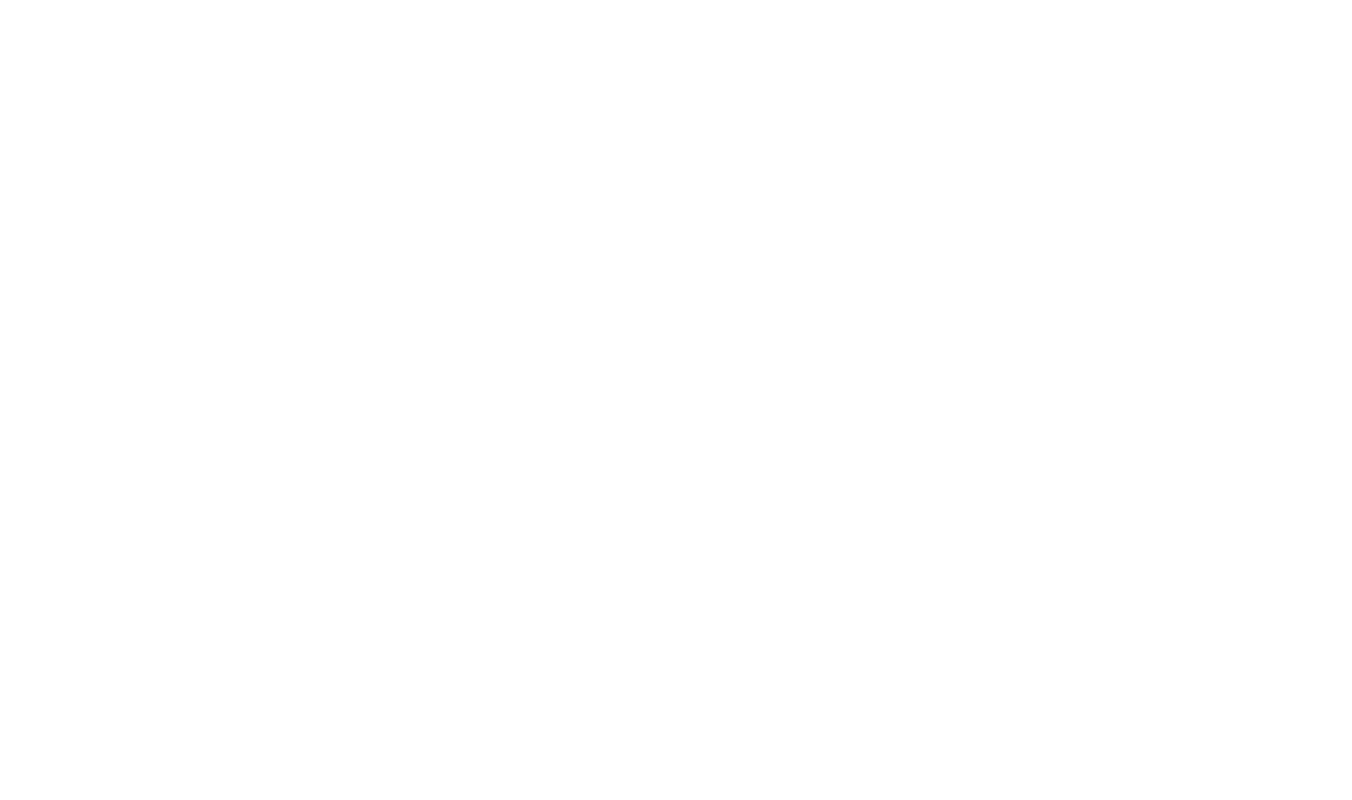
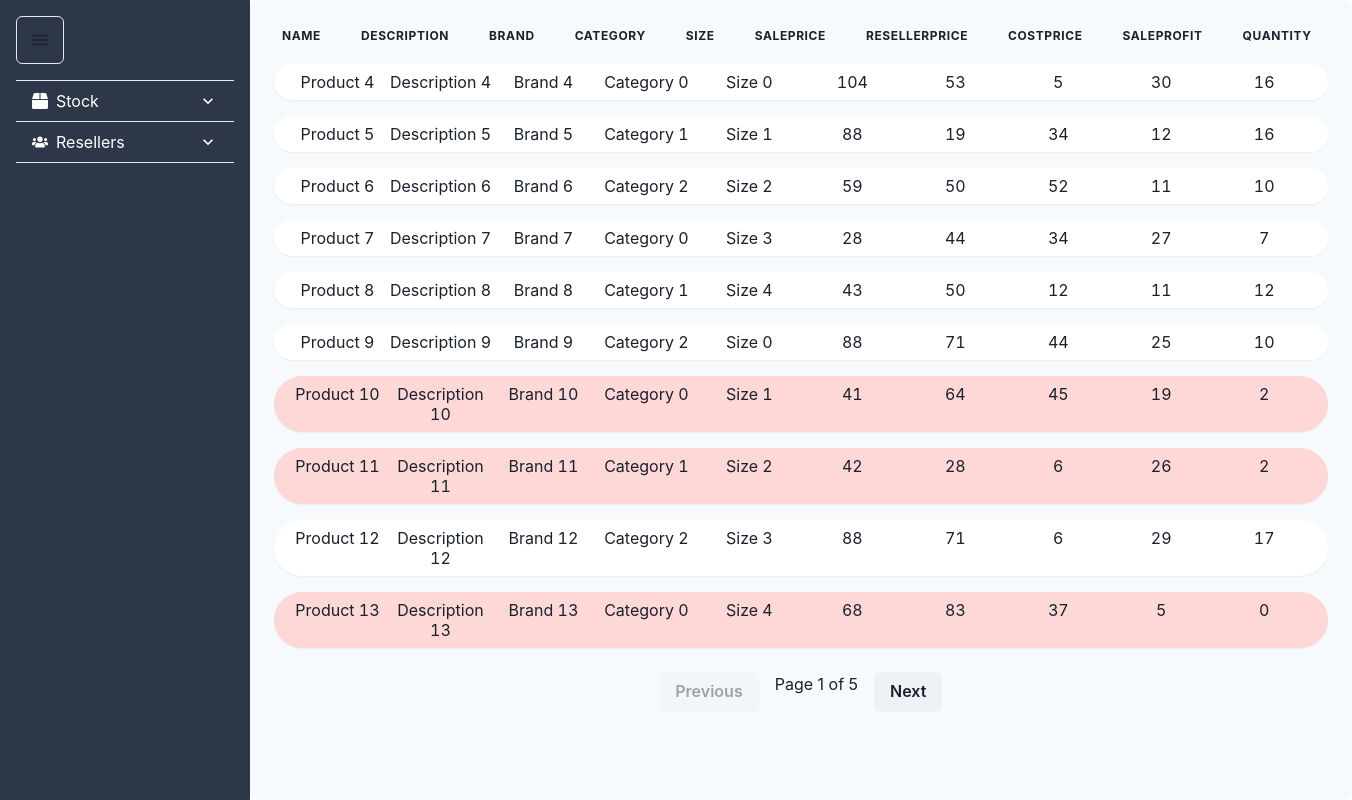
Before and after one commit to rodriquialvo/stocky, a React (Create React App) app: page /stock/list in a window 1280 px wide. Before the commit this address had no page. Shown: the whole page, 1352 px wide, since content can reach past the window. Built offline with nearby package versions, Linux system fonts and the light colour scheme.

Commit message:
add sidebar and product list

```diff
--- a/src/App.tsx
+++ b/src/App.tsx
@@ -1,17 +1,39 @@
+import { BrowserRouter, Route, Routes } from 'react-router-dom';
+import './App.css';
+import About from './pages/About/About';
+import Home from './pages/Home/Home';
+import { ProductList } from './pages/ProductList/ProductList';
 import React from 'react';
-import logo from './logo.svg';
-import './App.css';
-import { BrowserRouter, Route, Router, Routes } from 'react-router-dom';
-import Home from './pages/Home/Home';
-import About from './pages/About/About';
+import { Box } from '@chakra-ui/react';
+import { Sidebar } from './components/Sidebar/Sidebar';
 
 function App() {
+  const [isSidebarExpanded, setIsSidebarExpanded] = React.useState(true);
+
   return (
     <BrowserRouter>
-      <Routes>
-        <Route path="/" element={<Home/>} />
-        <Route path="/about" element={<About />} />
-      </Routes>
+      <Box display="flex">
+        {/* Sidebar, pasamos la función para manejar el estado de expansión */}
+        <Sidebar isExpanded={isSidebarExpanded} setIsExpanded={setIsSidebarExpanded} />
+
+        {/* Contenido principal */}
+        <Box
+          as="main"
+          flex="1"
+          ml={isSidebarExpanded ? "250px" : "70px"} // Ajustamos el margen izquierdo dinámicamente
+          p={4}
+          transition="margin-left 0.3s ease"
+          padding={0}
+        >
+          <Routes>
+            <Route path="/stock/list" Component={ProductList} />
+            <Route path="/stock/add" element={<h1>Ingreso de Stock</h1>} />
+            <Route path="/resellers/list" element={<h1>Lista de Revendedores</h1>} />
+            <Route path="/resellers/new" element={<h1>Nuevo Revendedor</h1>} />
+            <Route path="/resellers/metrics" element={<h1>Métricas de Revendedores</h1>} />
+          </Routes>
+        </Box>
+      </Box>
     </BrowserRouter>
   );
 }
--- /dev/null
+++ b/src/components/Sidebar/Sidebar.module.css
@@ -0,0 +1,25 @@
+/* Sidebar.module.css */
+.sidebar {
+    background-color: #2D3748;
+    color: white;
+    padding: 16px;
+    transition: width 0.3s ease;
+    z-index: 1;
+  }
+
+  .sidebarExpanded {
+    width: 250px;
+  }
+
+  .sidebarCollapsed {
+    width: 70px;
+  }
+
+  .iconButton {
+    margin-bottom: 16px;
+    color: white;
+  }
+
+  .accordionPanel {
+    padding-bottom: 16px;
+  }
--- /dev/null
+++ b/src/components/Sidebar/Sidebar.tsx
@@ -0,0 +1,93 @@
+import React from 'react';
+import { Box, IconButton, VStack, Accordion, AccordionItem, AccordionButton, AccordionPanel, AccordionIcon, Flex, Text } from '@chakra-ui/react';
+import { HamburgerIcon } from '@chakra-ui/icons';
+import { FaBox, FaUsers } from 'react-icons/fa';
+import { Link } from 'react-router-dom';
+import styles from './Sidebar.module.css'; // Importar el archivo CSS module
+
+interface SidebarProps {
+  isExpanded: boolean;
+  setIsExpanded: React.Dispatch<React.SetStateAction<boolean>>;
+}
+
+export const Sidebar: React.FC<SidebarProps> = ({ isExpanded, setIsExpanded }) => {
+  return (
+    <Box
+      as="nav"
+      position="fixed"
+      top="0"
+      left="0"
+      h="100vh"
+      className={`${styles.sidebar} ${isExpanded ? styles.sidebarExpanded : styles.sidebarCollapsed}`} // Usar clases del CSS Module
+    >
+      <IconButton
+        aria-label="Toggle expand sidebar"
+        icon={<HamburgerIcon />}
+        onClick={() => setIsExpanded(!isExpanded)}
+        variant="outline"
+        size="lg"
+        className={styles.iconButton} // Usar clase del CSS Module
+      />
+      <VStack align="stretch">
+        <SidebarContent isExpanded={isExpanded} />
+      </VStack>
+    </Box>
+  );
+};
+
+const SidebarContent: React.FC<{ isExpanded: boolean }> = ({ isExpanded }) => {
+  return (
+    <VStack align="stretch">
+      <Accordion allowToggle>
+        {/* Sección Stock */}
+        <AccordionItem>
+          <AccordionButton>
+            <Flex align="center" w="100%">
+              <Box as={FaBox} mr={isExpanded ? 2 : 0} />
+              {isExpanded && <Box flex="1" textAlign="left">Stock</Box>}
+            </Flex>
+            {isExpanded && <AccordionIcon />}
+          </AccordionButton>
+          {isExpanded && (
+            <AccordionPanel className={styles.accordionPanel}> {/* Usar clase del CSS Module */}
+              <VStack align="start">
+                <Link to="/stock/list">
+                  <Text>Lista</Text>
+                </Link>
+                <Link to="/stock/add">
+                  <Text>Ingreso</Text>
+                </Link>
+              </VStack>
+            </AccordionPanel>
+          )}
+        </AccordionItem>
+
+        {/* Sección Resellers */}
+        <AccordionItem>
+          <AccordionButton>
+            <Flex align="center" w="100%">
+              <Box as={FaUsers} mr={isExpanded ? 2 : 0} />
+              {isExpanded && <Box flex="1" textAlign="left">Resellers</Box>}
+            </Flex>
+            {isExpanded && <AccordionIcon />}
+          </AccordionButton>
+          {isExpanded && (
+            <AccordionPanel className={styles.accordionPanel}> {/* Usar clase del CSS Module */}
+              <VStack align="start">
+                <Link to="/resellers/list">
+                  <Text>Lista</Text>
+                </Link>
+                <Link to="/resellers/new">
+                  <Text>Nuevo</Text>
+                </Link>
+                <Link to="/resellers/metrics">
+                  <Text>Métricas</Text>
+                </Link>
+              </VStack>
+            </AccordionPanel>
+          )}
+        </AccordionItem>
+      </Accordion>
+    </VStack>
+  );
+};
--- /dev/null
+++ b/src/pages/ProductList/ProductList.tsx
@@ -0,0 +1,121 @@
+import React, { useState, useEffect } from 'react';
+import {
+  Table,
+  Thead,
+  Tbody,
+  Tr,
+  Th,
+  Td,
+  TableContainer,
+  Box,
+  Flex,
+  Button,
+  Text,
+  useBreakpointValue
+} from '@chakra-ui/react';
+
+interface Product {
+  name: string;
+  description: string;
+  brand: string;
+  category: string;
+  size: string;
+  salePrice: number;
+  resellerPrice: number;
+  costPrice: number;
+  saleProfit: number;
+  quantity: number;
+}
+
+const sampleData: Product[] = [
+  // ... (mantenemos los mismos datos de muestra)
+];
+
+// Añadimos más datos de muestra para demostrar la paginación
+for (let i = 0; i < 43; i++) {
+  sampleData.push({
+    name: `Product ${i + 4}`,
+    description: `Description ${i + 4}`,
+    brand: `Brand ${i + 4}`,
+    category: `Category ${i % 3}`,
+    size: `Size ${i % 5}`,
+    salePrice: Math.round(Math.random() * 100 + 10),
+    resellerPrice: Math.round(Math.random() * 80 + 10),
+    costPrice: Math.round(Math.random() * 50 + 5),
+    saleProfit: Math.round(Math.random() * 30 + 5),
+    quantity: Math.round(Math.random() * 20),
+  });
+}
+
+const itemsPerPage = 10;
+
+export const ProductList: React.FC = () => {
+  const [currentPage, setCurrentPage] = useState(1);
+
+
+  const indexOfLastItem = currentPage * itemsPerPage!;
+  const indexOfFirstItem = indexOfLastItem - itemsPerPage!;
+  const currentItems = sampleData.slice(indexOfFirstItem, indexOfLastItem);
+
+  const totalPages = Math.ceil(sampleData.length / itemsPerPage!);
+
+  return (
+
+    <Box display="flex" flexDirection="column" height="100vh" bg="gray.50" p={4} borderRadius="lg">
+      {/* <TableContainer> */}
+        <Table variant="unstyled">
+          <Thead>
+            <Tr>
+              {Object.keys(sampleData[0]).map((key) => (
+                <Th key={key} textAlign="left" pl={4}>
+                  {key}
+                </Th>
+              ))}
+            </Tr>
+          </Thead>
+          <Tbody>
+            {currentItems.map((product, index) => (
+              <Tr key={index}>
+                <Td colSpan={Object.keys(product).length} p={2}>
+                  <Flex
+                    bg={product.quantity < 5 ? 'red.100' : 'white'}
+                    py={2}
+                    px={3}
+                    borderRadius="full"
+                    justifyContent="space-between"
+                    alignItems="left"
+                    boxShadow="sm"
+                  >
+                    {Object.entries(product).map(([key, value], cellIndex) => (
+                      <Box key={key} textAlign="center" flex={1}>
+                        {value}
+                      </Box>
+                    ))}
+                  </Flex>
+                </Td>
+              </Tr>
+            ))}
+          </Tbody>
+        </Table>
+      {/* </TableContainer> */}
+
+      <Flex justifyContent="center" mt={4}>
+        <Button
+          onClick={() => setCurrentPage(prev => Math.max(prev - 1, 1))}
+          isDisabled={currentPage === 1}
+        >
+          Previous
+        </Button>
+        <Text mx={4}>
+          Page {currentPage} of {totalPages}
+        </Text>
+        <Button
+          onClick={() => setCurrentPage(prev => Math.min(prev + 1, totalPages))}
+          isDisabled={currentPage === totalPages}
+        >
+          Next
+        </Button>
+      </Flex>
+    </Box>
+  );
+};
```
